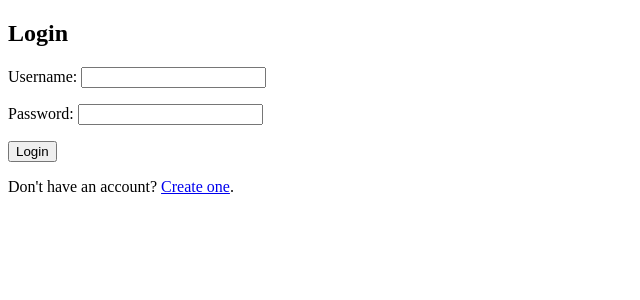
After one commit to wzyndul/cloud_computing_systems, a Django app: page /login/ in a window 1280 px wide. The commit adds this page. Shown: the top 300 px of the page, without its empty margins (0-640 px from the left). Run offline with Django 4.2, Linux system fonts and the light colour scheme.

Commit message:
Added templates: base, home, login, register + views: login, register

```diff
--- a/cloud_django_project/cloud_django_project/forms.py
+++ b/cloud_django_project/cloud_django_project/forms.py
@@ -2,7 +2,41 @@ from django import forms
 from django.contrib.auth.models import User
 
 
-class UserRegistrationForm(forms.ModelForm):
+# class UserRegistrationForm(forms.ModelForm):
+#     password = forms.CharField(widget=forms.PasswordInput)
+#
+#     class Meta:
+#         model = User
+#         fields = ['username', 'password']
+
+class UserRegistrationForm(forms.Form):
+    username = forms.CharField()
+    email = forms.EmailField(required=True)
+    password = forms.CharField(widget=forms.PasswordInput)
+
+    class Meta:
+        model = User
+        fields = ['username', 'email', 'password']
+
+    def clean_email(self):
+        email = self.cleaned_data.get('email')
+        username = self.cleaned_data.get('username')
+        if email and User.objects.filter(email=email).exclude(username=username).exists():
+            raise forms.ValidationError(u'Email address already in use.')
+        return email
+
+    def save(self, commit=True):
+        user = super(UserRegistrationForm, self).save(commit=False)
+        user.email = self.cleaned_data['email']
+
+        if commit:
+            user.save()
+
+        return user
+
+
+class UserLoginForm(forms.Form):
+    username = forms.CharField()
     password = forms.CharField(widget=forms.PasswordInput)
 
     class Meta:
--- a/cloud_django_project/cloudapp/urls.py
+++ b/cloud_django_project/cloudapp/urls.py
@@ -14,11 +14,13 @@ Including another URLconf
     1. Import the include() function: from django.urls import include, path
     2. Add a URL to urlpatterns:  path('blog/', include('blog.urls'))
 """
-from django.contrib import admin
-from django.urls import path
+from django.urls import path, include
 from . import views
 
 urlpatterns = [
-    path('', views.register_user, name='register_user'),
+    path('', views.index_page, name='index_page'),
+    path('register/', views.register_user, name='register_user'),
+    path('login/', views.login_user, name='login_user'),
+    # path('accounts/', include('django.contrib.auth.urls')),
     path('success/', views.success_page, name='success_page'),
 ]
--- a/cloud_django_project/cloudapp/views.py
+++ b/cloud_django_project/cloudapp/views.py
@@ -1,31 +1,73 @@
-from django.contrib.auth import authenticate
+from django.contrib.auth import login, authenticate
 from django.contrib.auth.models import User
 from django.shortcuts import render, redirect
-from django.http import HttpResponse
+from django.contrib import messages
 
-from cloud_django_project.forms import UserRegistrationForm
+from cloud_django_project.forms import UserRegistrationForm, UserLoginForm
+
+
+# def register_user(request):
+#     if request.method == 'POST':
+#         form = UserRegistrationForm(request.POST)
+#         if form.is_valid():
+#             if 'login' in request.POST:
+#                 username = request.POST['username']
+#                 password = request.POST['password']
+#                 user = authenticate(username=username, password=password)
+#                 if user:
+#                     return redirect('success_page')
+#                 else:
+#                     return HttpResponse('Invalid login credentials')
+#
+#             elif 'register' in request.POST:
+#                 form.save()  # This will create a new user
+#                 # Redirect the user to a success page or any other appropriate action
+#                 return redirect('success_page')
+#     else:
+#         form = UserRegistrationForm()
+#     return render(request, 'register.html', {'form': form})
+
+def index_page(request):
+    return render(request, 'index.html')
 
 
 def register_user(request):
     if request.method == 'POST':
         form = UserRegistrationForm(request.POST)
         if form.is_valid():
-            if 'login' in request.POST:
-                username = request.POST['username']
-                password = request.POST['password']
-                user = authenticate(username=username, password=password)
-                if user:
-                    return redirect('success_page')
-                else:
-                    return HttpResponse('Invalid login credentials')
+            user = form.save()
+            login(request, user)
+            messages.success(request, 'Registration successful.')
+            return redirect('success_page')
+        messages.error(request, 'Unsuccessful registration. Invalid information.')
+    form = UserRegistrationForm()
+    return render(request, 'register.html', {'register_form': form})
 
-            elif 'register' in request.POST:
-                form.save()  # This will create a new user
-                # Redirect the user to a success page or any other appropriate action
+
+def login_user(request):
+    if request.method == 'POST':
+        form = UserLoginForm(request.POST)
+        if form.is_valid():
+            username = form.cleaned_data['username']
+            password = form.cleaned_data['password']
+            user = authenticate(username=username, password=password)
+
+            if user:
+                print(f"User authenticated: {user.username}")
+                login(request, user)
+                messages.info(request, f"You are now logged in as {username}.")
                 return redirect('success_page')
-    else:
-        form = UserRegistrationForm()
-    return render(request, 'register.html', {'form': form})
+            else:
+                print(f"User not authenticated: {user.username}")
+                messages.error(request, "Invalid username or password.")
+
+        else:
+            print("Idk what happened")
+            messages.error(request, "Invalid username or password.")
+
+    elif request.method == 'GET':
+        form = UserLoginForm()
+        return render(request, 'login.html', {'login_form': form})
 
 
 def success_page(request):
--- /dev/null
+++ b/cloud_django_project/templates/base.html
@@ -0,0 +1,14 @@
+<!DOCTYPE html>
+<html lang="en">
+<head>
+    <meta charset="UTF-8">
+    <meta name="viewport" content="width=device-width, initial-scale=1"/>
+    <title>{% block title %}Title{% endblock %}</title>
+</head>
+<body>
+<main>
+    {% block content %}
+    {% endblock %}
+</main>
+</body>
+</html>
--- /dev/null
+++ b/cloud_django_project/templates/login.html
@@ -0,0 +1,12 @@
+{% extends "base.html" %}
+{% block title %}Login{% endblock %}
+
+{% block content %}
+    <h2>Login</h2>
+    <form method="post">
+        {% csrf_token %}
+        {{ login_form.as_p }}
+        <button type="submit" name="register">Login</button>
+    </form>
+    <p class="text-center">Don't have an account? <a href="/register">Create one</a>.</p>
+{% endblock %}
```
Also changed, not shown: cloud_django_project/cloud_django_project/settings.py (+7 -0 lines), cloud_django_project/templates/index.html (added, +8 -0 lines), cloud_django_project/templates/register.html (+10 -7 lines).
